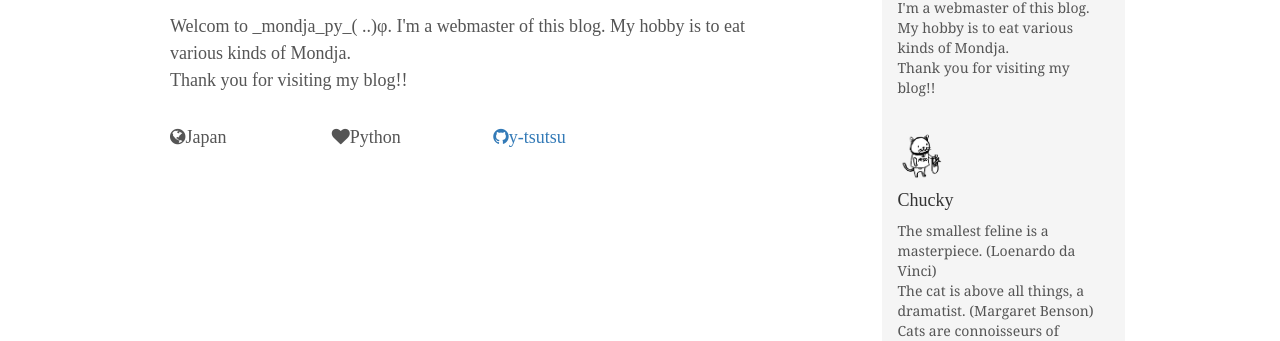
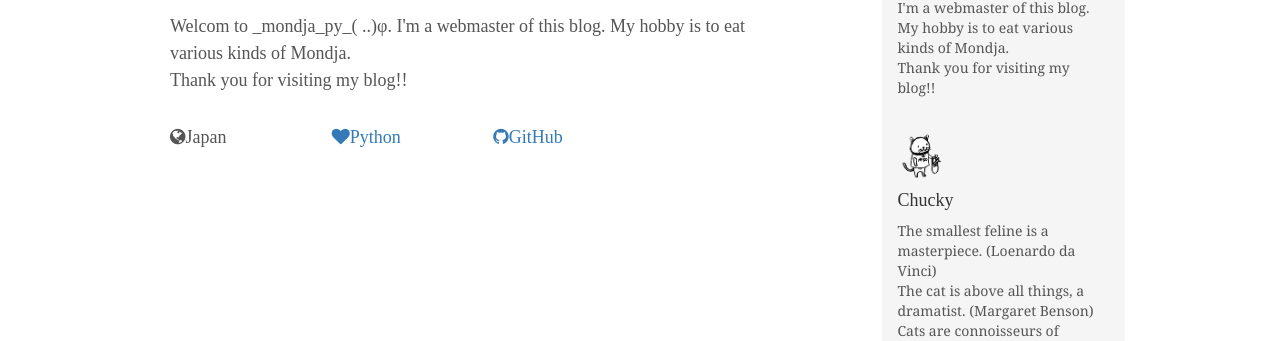
Before and after one commit to y-tsutsu/mondja-blog, a Django app: template static/templates/about.html in a window 1280 px wide. Shown: the part 360-701 px from the top of the page. Run offline with Django 3.2, Linux system fonts and the light colour scheme; the template is opened without the code that fills it, so the values that code supplies are empty; some libraries are stand-ins or nearby versions.

Commit message:
デザイン修正．

```diff
--- a/static/templates/about.html
+++ b/static/templates/about.html
@@ -25,8 +25,8 @@
 
 <div class="row" style="margin-top:20px;">
     <div class="col-sm-3 col-xs-4"><i class="fa fa-globe"></i>Japan</div>
-    <div class="col-sm-3 col-xs-4"><i class="fa fa-heart"></i>Python</div>
-    <div class="col-sm-3 col-xs-4"><a href="https://github.com/y-tsutsu/mondja" target="_blank"><i class="fa fa-github"></i>y-tsutsu</a></div>
+    <div class="col-sm-3 col-xs-4"><a href="https://www.python.org" target="_blank"><i class="fa fa-heart"></i>Python</a></div>
+    <div class="col-sm-3 col-xs-4"><a href="https://github.com/y-tsutsu/mondja" target="_blank"><i class="fa fa-github"></i>GitHub</a></div>
 </div>
 
 {% endblock %}
```
Also changed, not shown: db.sqlite3.
